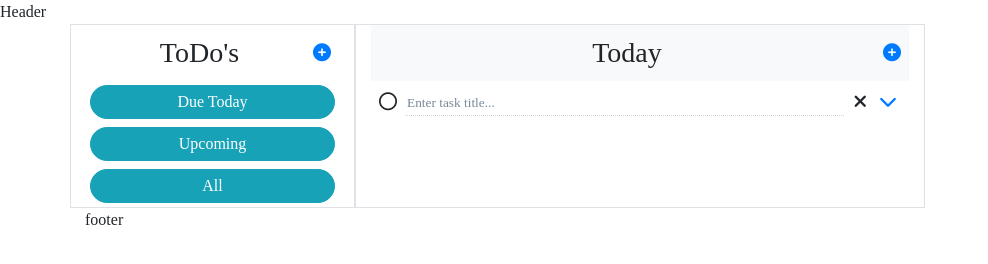
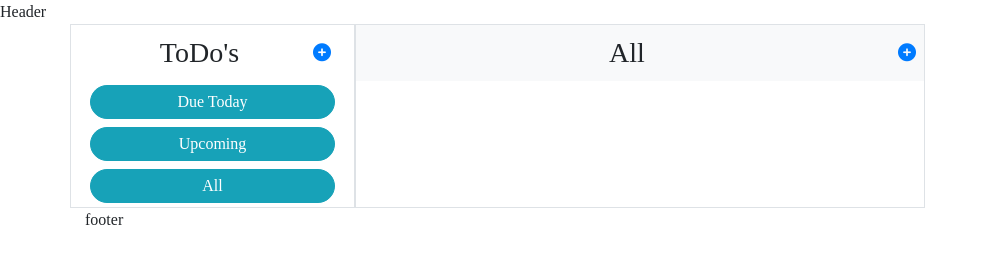
Before and after one commit to trekab/js-todo-app, a website built with webpack: page src/index.html in a window 1280 px wide. Shown: the whole page, without its empty margins (0-988 px from the left). Built offline with nearby package versions, Linux system fonts and the light colour scheme; a web font is replaced by a local one.

Commit message:
Add todoList Dom function to link with the list objects

```diff
--- a/src/index.html
+++ b/src/index.html
@@ -31,14 +31,15 @@
         <button type="button" class="btn btn-info rounded-pill text-white p-1 m-1">Upcoming</button>
         <button type="button" class="btn-all btn btn-info rounded-pill text-white p-1 m-1">All</button>
       </aside>
-      <section id="main-section p-0 m-0" class="col-md-6  border">
-        <div class="d-flex justify-content-between align-items-center p-1 bg-light">
-          <h3 id="header" class="text-center w-100 m-0">Today</h3>
+      <section id="main-section" class="col-md-6 p-0 m-0 border">
+        <!-- <div class="d-flex justify-content-between align-items-center p-1 bg-light">
+          <h3 id="header" class="text-center w-100 m-0">{list Title}</h3>
           <a class="p-1 d-block" href="#new-btn-set"><i class="plus-btn fas fa-plus-circle" id='add-todo'></i></a>
         </div>
         <ul class="list-group list-group-flush" id='list-group'>
-        </ul>
+        </ul> -->
       </section>
+
       <!-- <aside id="right-sidebar"  class="col-md-3  border">
           <div class="d-flex justify-content-between align-items-center p-1">
             <h3 id="header" class="text-center w-100 m-0">Projects</h3>
--- a/src/index.js
+++ b/src/index.js
@@ -3,20 +3,25 @@ import './css/main.scss';
 import todoItems from './js/todoItem';
 import domItems from './js/domObjects';
 
-
-const listGroup = document.getElementById('list-group');
-const addTodo = document.getElementById('add-todo');
 const allToDos = todoItems.List;
 allToDos.name = 'All';
-const btn = document.querySelector('.btn-all');
 
-btn.addEventListener('click', () => {
-  console.log(allToDos);
-});
+const main = document.getElementById('main-section');
+
+
+main.appendChild(domItems.TodoList(allToDos));
+
+// const listGroup = document.getElementById('list-group');
+// const addTodo = document.getElementById('add-todo');
+// const btn = document.querySelector('.btn-all');
+
+// btn.addEventListener('click', () => {
+//   console.log(allToDos);
+// });
 
 // addTodo.addEventListener('click', () => {
-  const newToDo = todoItems.Item;
-  const li = domItems.TodoListItem(newToDo, allToDos);
-  listGroup.insertBefore(li.li, listGroup.firstChild);
-  li.startEdit();
+//   const newToDo = todoItems.Item;
+//   const li = domItems.TodoListItem(newToDo, allToDos);
+//   listGroup.insertBefore(li.li, listGroup.firstChild);
+//   li.startEdit();
 // });
--- a/src/js/domObjects.js
+++ b/src/js/domObjects.js
@@ -1,3 +1,5 @@
+import todoItems from './todoItem';
+
 const TodoListItem = (item, list) => {
   const liDone = false;
   const li = document.createElement('li');
@@ -76,7 +78,7 @@ const TodoListItem = (item, list) => {
     liPriorityInput.appendChild(opt);
     if (index === 4) {
       opt.selected = 'selected';
-    };
+    }
   }
 
   liDue.appendChild(liDueLbl);
@@ -130,11 +132,6 @@ const TodoListItem = (item, list) => {
     if (e.target === liDelete) {
       li.remove();
     }
-
-    // if (e.target === saveBtn) {
-    //   console.log('clicked save');
-    //   submit(item);
-    // }
   });
 
   liForm.addEventListener('submit', () => {
@@ -145,4 +142,49 @@ const TodoListItem = (item, list) => {
   return { li, startEdit, submit };
 };
 
-export default { TodoListItem };
+const TodoList = (list) => {
+  const listNode = document.createElement('div');
+  const header = listHeader(list.name);
+  const actualList = itemListContainer(list.items);
+
+  listNode.appendChild(header.container);
+  listNode.appendChild(actualList);
+
+  header.addButton.addEventListener('click', () => {
+    const newToDo = todoItems.Item;
+    const li = TodoListItem(newToDo, list);
+    actualList.appendChild(li.li);
+    li.startEdit();
+  });
+
+
+  return listNode;
+};
+
+const listHeader = (caption) => {
+  const container = document.createElement('div');
+  container.classList = 'd-flex justify-content-between align-items-center p-1 bg-light';
+  const title = document.createElement('h3');
+  title.classList = 'text-center w-100 m-0';
+  title.innerHTML = caption;
+  const addButton = document.createElement('a');
+  addButton.classList = 'p-1 d-block';
+  addButton.href = '#';
+  const icon = document.createElement('i');
+  icon.classList = 'plus-btn fas fa-plus-circle';
+
+  addButton.appendChild(icon);
+  container.appendChild(title);
+  container.appendChild(addButton);
+
+  return { container, title, addButton };
+};
+
+const itemListContainer = () => {
+  const itemList = document.createElement('ul');
+  itemList.classList = 'list-group list-group-flush';
+
+  return itemList;
+};
+
+export default { TodoListItem, TodoList };
```
Also changed, not shown: dist/bundle.js, dist/index.html.
